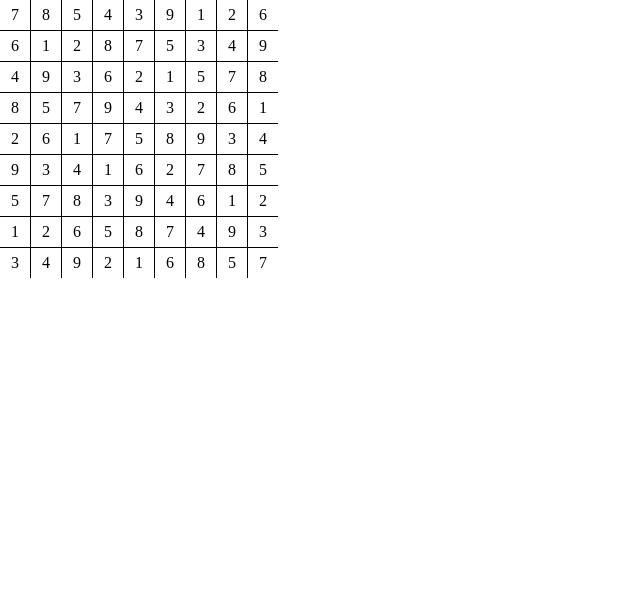
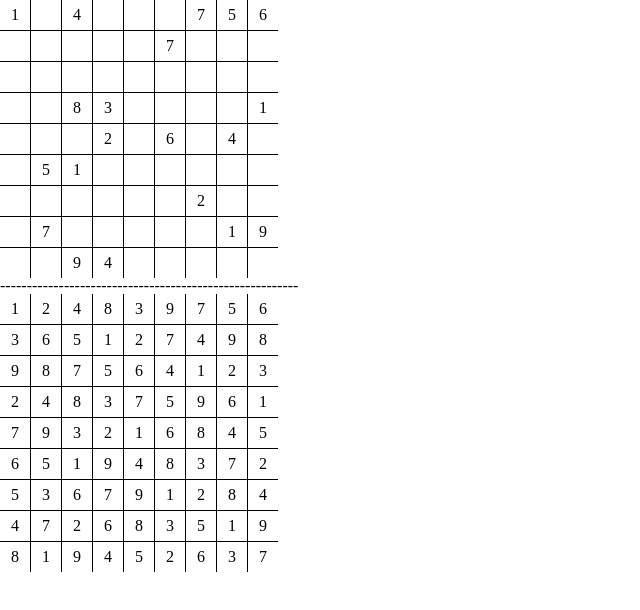
Before and after one commit to jonganebski/react_games, a React (Create React App) app: page /#/sudoku in a window 1280 px wide. Before the commit this address led to /. Shown: the top 610 px of the page, without its empty margins (0-640 px from the left). Built offline with nearby package versions, Linux system fonts and the light colour scheme.

Commit message:
Sudoku generate. (deep copy for template)

```diff
--- a/src/App.tsx
+++ b/src/App.tsx
@@ -14,139 +14,10 @@ const GlobalStyle = createGlobalStyle`
 `;
 
 function App() {
-  // const baseArr = Array.from(Array(81).keys());
-  const arr2D: number[][] = [
-    [7, 8, 0, 4, 0, 0, 1, 2, 0],
-    [6, 0, 0, 0, 7, 5, 0, 0, 9],
-    [0, 0, 0, 6, 0, 1, 0, 7, 8],
-    [0, 0, 7, 0, 4, 0, 2, 6, 0],
-    [0, 0, 1, 0, 5, 0, 9, 3, 0],
-    [9, 0, 4, 0, 6, 0, 0, 0, 5],
-    [0, 7, 0, 3, 0, 0, 0, 1, 2],
-    [1, 2, 0, 0, 0, 7, 4, 0, 0],
-    [0, 4, 9, 2, 0, 6, 0, 0, 7],
-  ];
-
-  const getEachRowSubBox = (
-    initialRowIdx: number,
-    a: number,
-    b: number,
-    subBox: number[][]
-  ) => {
-    for (let i = 0; i < 3; i++) {
-      const subRow = arr2D[initialRowIdx + i].slice(a, b);
-      subBox.push(subRow);
-    }
-  };
-
-  const getSubBoxAction = (
-    initialRowIdx: number,
-    numIdx: number,
-    subBox: number[][]
-  ) => {
-    if (numIdx < 3) {
-      getEachRowSubBox(initialRowIdx, 0, 3, subBox);
-    } else if (numIdx < 6) {
-      getEachRowSubBox(initialRowIdx, 3, 6, subBox);
-    } else {
-      getEachRowSubBox(initialRowIdx, 6, 9, subBox);
-    }
-  };
-
-  const getSubBox = (rowIdx: number, numIdx: number) => {
-    const subBox: number[][] = [];
-    if (rowIdx < 3) {
-      getSubBoxAction(0, numIdx, subBox);
-    } else if (rowIdx < 6) {
-      getSubBoxAction(3, numIdx, subBox);
-    } else {
-      getSubBoxAction(6, numIdx, subBox);
-    }
-    return subBox.flat();
-  };
-
-  const findEmpty = () => {
-    const row = arr2D.find((row) => row.includes(0));
-    const rowIdx = arr2D.findIndex((r) => r === row);
-    if (row) {
-      const numIdx = row.findIndex((num) => num === 0);
-      return { rowIdx, numIdx };
-    } else {
-      return { rowIdx, numIdx: null };
-    }
-  };
-
-  const validator = (rowIdx: number, numIdx: number, n: number) => {
-    const row = arr2D[rowIdx];
-    const column: number[] = [];
-    const subBox = getSubBox(rowIdx, numIdx);
-    arr2D.forEach((row) => column.push(row[numIdx]));
-    const numSet = new Set(row.concat(column, subBox));
-    if (numSet.has(n)) {
-      return false;
-    } else {
-      return true;
-    }
-  };
-
-  // -------------------------------------------------
-  let limit = 0;
-  const solve = () => {
-    limit++;
-    if (limit === 800) {
-      return true;
-    }
-    const { rowIdx, numIdx } = findEmpty();
-    console.log(rowIdx, numIdx);
-    if (numIdx !== null) {
-      for (let n = 1; n < 10; n++) {
-        const isValid = validator(rowIdx, numIdx, n);
-        if (isValid) {
-          arr2D[rowIdx].splice(numIdx, 1, n);
-          const isFinished = solve();
-          if (isFinished) {
-            return true;
-          }
-          arr2D[rowIdx].splice(numIdx, 1, 0);
-        }
-      }
-    } else {
-      console.log("Finished");
-      return true;
-    }
-  };
-
-  solve();
-
   return (
     <>
       <GlobalStyle />
-      {/* <Router /> */}
-      <div
-        style={{
-          backgroundColor: "black",
-          display: "grid",
-          gridTemplateColumns: "repeat(9, 1fr)",
-          gap: "1px",
-          width: "min-content",
-        }}
-      >
-        {arr2D.flat().map((num, i) => (
-          <div
-            key={i}
-            style={{
-              width: "30px",
-              height: "30px",
-              display: "flex",
-              alignItems: "center",
-              justifyContent: "center",
-              backgroundColor: "white",
-            }}
-          >
-            {num === 0 ? "" : num}
-          </div>
-        ))}
-      </div>
+      <Router />
     </>
   );
 }
--- /dev/null
+++ b/src/Components/Sudoku/Sudoku.tsx
@@ -0,0 +1,211 @@
+import React, { useRef } from "react";
+
+const getEachRowSubBox = (
+  initialRowIdx: number,
+  a: number,
+  b: number,
+  arr2D: number[][],
+  subBox: number[][]
+) => {
+  for (let i = 0; i < 3; i++) {
+    const subRow = arr2D[initialRowIdx + i].slice(a, b);
+    subBox.push(subRow);
+  }
+};
+
+const getSubBoxAction = (
+  initialRowIdx: number,
+  numIdx: number,
+  arr2D: number[][],
+  subBox: number[][]
+) => {
+  if (numIdx < 3) {
+    getEachRowSubBox(initialRowIdx, 0, 3, arr2D, subBox);
+  } else if (numIdx < 6) {
+    getEachRowSubBox(initialRowIdx, 3, 6, arr2D, subBox);
+  } else {
+    getEachRowSubBox(initialRowIdx, 6, 9, arr2D, subBox);
+  }
+};
+
+const getSubBox = (rowIdx: number, numIdx: number, arr2D: number[][]) => {
+  const subBox: number[][] = [];
+  if (rowIdx < 3) {
+    getSubBoxAction(0, numIdx, arr2D, subBox);
+  } else if (rowIdx < 6) {
+    getSubBoxAction(3, numIdx, arr2D, subBox);
+  } else {
+    getSubBoxAction(6, numIdx, arr2D, subBox);
+  }
+  return subBox.flat();
+};
+
+const findEmpty = (arr2D: number[][]) => {
+  const row = arr2D.find((row) => row.includes(0));
+  const rowIdx = arr2D.findIndex((r) => r === row);
+  if (row) {
+    const numIdx = row.findIndex((num) => num === 0);
+    return { rowIdx, numIdx };
+  } else {
+    return { rowIdx, numIdx: null };
+  }
+};
+
+const validator = (
+  rowIdx: number,
+  numIdx: number,
+  n: number,
+  arr2D: number[][]
+) => {
+  const row = arr2D[rowIdx];
+  const column: number[] = [];
+  const subBox = getSubBox(rowIdx, numIdx, arr2D);
+  arr2D.forEach((row) => column.push(row[numIdx]));
+  const numSet = new Set(row.concat(column, subBox));
+  if (numSet.has(n)) {
+    return false;
+  } else {
+    return true;
+  }
+};
+
+let limit = 0;
+const solve = (arr2D: number[][]) => {
+  limit++;
+  if (limit === 10000) {
+    return true;
+  }
+  const { rowIdx, numIdx } = findEmpty(arr2D);
+  if (numIdx !== null) {
+    for (let n = 1; n < 10; n++) {
+      const isValid = validator(rowIdx, numIdx, n, arr2D);
+      if (isValid) {
+        arr2D[rowIdx].splice(numIdx, 1, n);
+        const isFinished = solve(arr2D);
+        if (isFinished) {
+          return true;
+        }
+        arr2D[rowIdx].splice(numIdx, 1, 0);
+      }
+    }
+  } else {
+    console.log("Finished");
+    return true;
+  }
+};
+
+const Sudoku = () => {
+  // const arr2D: number[][] = [
+  //   [7, 8, 0, 4, 0, 0, 1, 2, 0],
+  //   [6, 0, 0, 0, 7, 5, 0, 0, 9],
+  //   [0, 0, 0, 6, 0, 1, 0, 7, 8],
+  //   [0, 0, 7, 0, 4, 0, 2, 6, 0],
+  //   [0, 0, 1, 0, 5, 0, 9, 3, 0],
+  //   [9, 0, 4, 0, 6, 0, 0, 0, 5],
+  //   [0, 7, 0, 3, 0, 0, 0, 1, 2],
+  //   [1, 2, 0, 0, 0, 7, 4, 0, 0],
+  //   [0, 4, 9, 2, 0, 6, 0, 0, 7],
+  // ];
+  // const arr2D: number[][] = [
+  //   [0, 4, 0, 0, 0, 0, 0, 0, 0],
+  //   [0, 0, 1, 0, 3, 4, 6, 2, 0],
+  //   [6, 0, 3, 0, 0, 0, 0, 7, 0],
+  //   [0, 0, 0, 4, 8, 3, 5, 0, 7],
+  //   [0, 0, 0, 0, 5, 0, 0, 6, 0],
+  //   [0, 0, 0, 0, 0, 9, 0, 4, 0],
+  //   [0, 0, 5, 0, 0, 0, 0, 0, 1],
+  //   [8, 0, 0, 5, 4, 7, 3, 9, 6],
+  //   [0, 0, 0, 0, 2, 1, 0, 0, 0],
+  // ];
+  const generateSudoku = () => {
+    const arr2D: number[][] = [];
+    for (let i = 0; i < 9; i++) {
+      const emptyRow = [0, 0, 0, 0, 0, 0, 0, 0, 0];
+      arr2D.push(emptyRow);
+    }
+
+    let n = 0;
+    for (let i = 0; i < 500; i++) {
+      const randRowIdx = Math.floor(Math.random() * 9);
+      const randNumIdx = Math.floor(Math.random() * 9);
+      const randNum = Math.ceil(Math.random() * 9);
+      const randBox = arr2D[randRowIdx][randNumIdx];
+      const isValid = validator(randRowIdx, randNumIdx, randNum, arr2D);
+      if (randBox === 0 && isValid) {
+        arr2D[randRowIdx].splice(randNumIdx, 1, randNum);
+        n++;
+      }
+      if (n === 20) {
+        break;
+      }
+    }
+    const template = JSON.parse(JSON.stringify(arr2D)) as number[][];
+    return [template, arr2D];
+  };
+
+  const checkSolve = (arr2D: number[][]) => {
+    const isAvailable = solve(arr2D);
+    return isAvailable;
+  };
+
+  const [template, arr2D] = generateSudoku();
+
+  checkSolve(arr2D);
+  return (
+    <>
+      <div
+        style={{
+          backgroundColor: "black",
+          display: "grid",
+          gridTemplateColumns: "repeat(9, 1fr)",
+          gap: "1px",
+          width: "min-content",
+        }}
+      >
+        {template.flat().map((num, i) => (
+          <div
+            key={i}
+            style={{
+              width: "30px",
+              height: "30px",
+              display: "flex",
+              alignItems: "center",
+              justifyContent: "center",
+              backgroundColor: "white",
+            }}
+          >
+            {num === 0 ? "" : num}
+          </div>
+        ))}
+      </div>
+      <div> -------------------------------------------------------- </div>
+      <div
+        style={{
+          backgroundColor: "black",
+          display: "grid",
+          gridTemplateColumns: "repeat(9, 1fr)",
+          gap: "1px",
+          width: "min-content",
+        }}
+      >
+        {arr2D.flat().map((num, i) => (
+          <div
+            key={i}
+            style={{
+              width: "30px",
+              height: "30px",
+              display: "flex",
+              alignItems: "center",
+              justifyContent: "center",
+              backgroundColor: "white",
+            }}
+          >
+            {num === 0 ? "" : num}
+          </div>
+        ))}
+      </div>
+    </>
+  );
+};
+
+export default Sudoku;
--- a/src/Router.tsx
+++ b/src/Router.tsx
@@ -2,6 +2,7 @@ import React from "react";
 import { HashRouter, Route, Switch } from "react-router-dom";
 import Home from "./Components/Home";
 import Minesweeper from "./Components/Minesweeper";
+import Sudoku from "./Components/Sudoku/Sudoku";
 
 const Router = () => {
   return (
@@ -9,6 +10,7 @@ const Router = () => {
       <Switch>
         <Route exact path="/" component={Home} />
         <Route path="/minesweeper" component={Minesweeper} />
+        <Route path="/sudoku" component={Sudoku} />
       </Switch>
     </HashRouter>
   );
```
